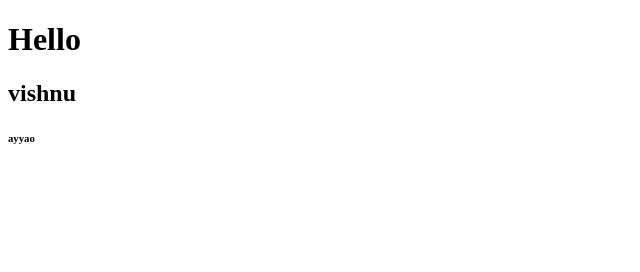
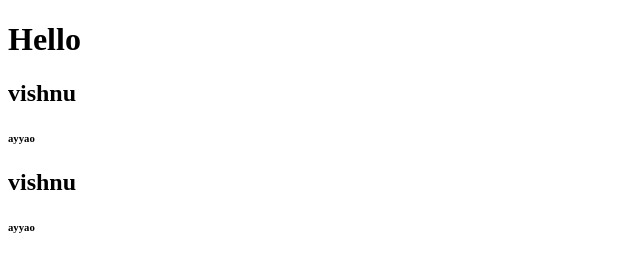
Before and after one commit to vishnuraj-m/datewithgit-sample, a plain HTML site: page index.html in a window 1280 px wide. Shown: the whole page, without its empty margins (0-640 px from the left). Drawn offline with Linux system fonts and the light colour scheme.

Commit message:
index file modified

```diff
--- a/index.html
+++ b/index.html
@@ -10,5 +10,8 @@
     <h1>Hello</h1>
     <h2>vishnu</h2>
     <h6>ayyao</h6>
+    <!--  -->
+    <h2>vishnu</h2>
+    <h6>ayyao</h6>
 </body>
 </html>
```
